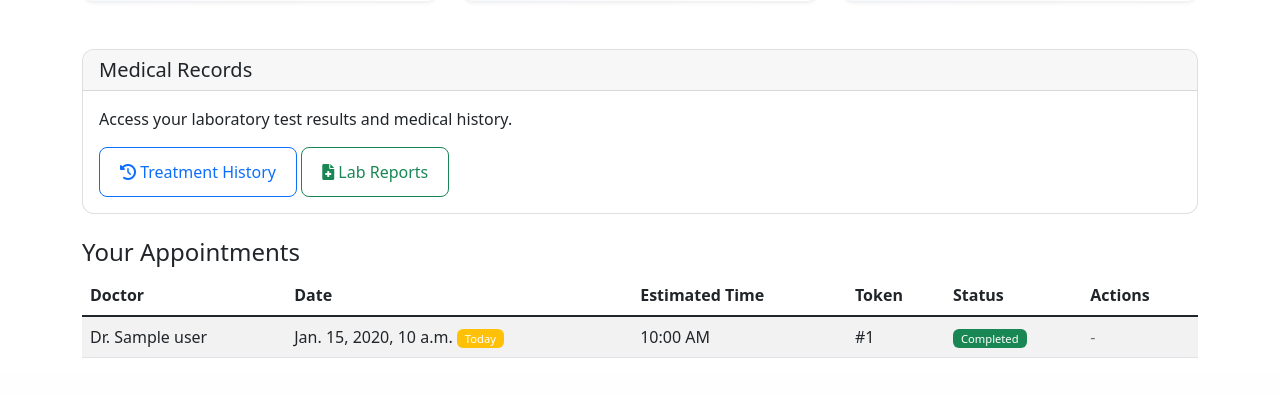
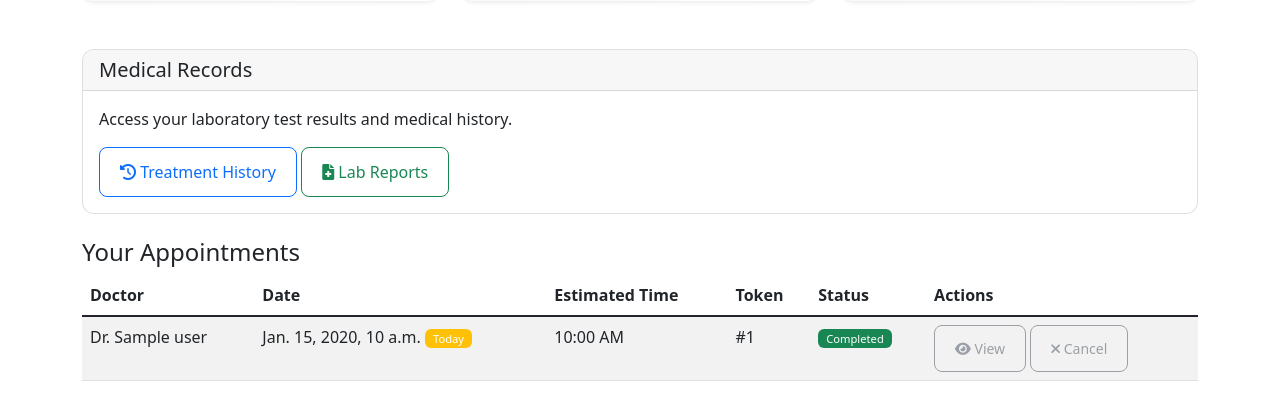
Before and after one commit to devadathsreelayam/HospitalManagement, a Django app: template hospital/templates/patient_dash.html in a window 1280 px wide. Shown: the part 822-1219 px from the top of the page. Before the commit the page ends 1180 px from the top, so only its background shows below. Run offline with Django 5.2, Linux system fonts and the light colour scheme; the template is opened without the code that fills it: most values are stand-ins (such as "Sample title", 1, 10 or a date in 2020).

Commit message:
Feat: Patients can now go to appointment success page from the appointment history in patient dashboard.
Added icons to make it appealing.

```diff
--- a/hospital/templates/patient_dash.html
+++ b/hospital/templates/patient_dash.html
@@ -278,19 +278,30 @@
                             </td>
                             <td>
                                 {% if appointment.status == 'scheduled' and appointment.can_cancel %}
+                                <a class="btn btn-sm btn-outline-primary" href="{% url 'appointment_success' appointment.id %}" title="View appointment and download receipt">
+                                    <i class="fas fa-eye"></i> View
+                                </a>
                                 <form method="post" action="{% url 'cancel_appointment' appointment.id %}" style="display: inline;">
                                     {% csrf_token %}
                                     <button type="submit" class="btn btn-sm btn-outline-danger"
                                             onclick="return confirm('Are you sure you want to cancel this appointment?')">
-                                        Cancel
+                                        <i class="fas fa-close"></i> Cancel
                                     </button>
                                 </form>
                                 {% elif appointment.status == 'scheduled' %}
+                                <a class="btn btn-sm btn-outline-primary" href="{% url 'appointment_success' appointment.id %}" title="View appointment and download receipt">
+                                    <i class="fas fa-eye"></i> View
+                                </a>
                                 <button class="btn btn-sm btn-outline-secondary" disabled title="Cannot cancel within 2 hours of appointment">
-                                    Cancel
+                                    <i class="fas fa-close"></i> Cancel
                                 </button>
                                 {% else %}
-                                <span class="text-muted">-</span>
+                                <button class="btn btn-sm btn-outline-secondary" disabled title="View appointment and download receipt">
+                                    <i class="fas fa-eye"></i> View
+                                </button>
+                                <button class="btn btn-sm btn-outline-secondary" disabled title="Appointment already cancelled">
+                                    <i class="fas fa-close"></i> Cancel
+                                </button>
                                 {% endif %}
                             </td>
                         </tr>
```
